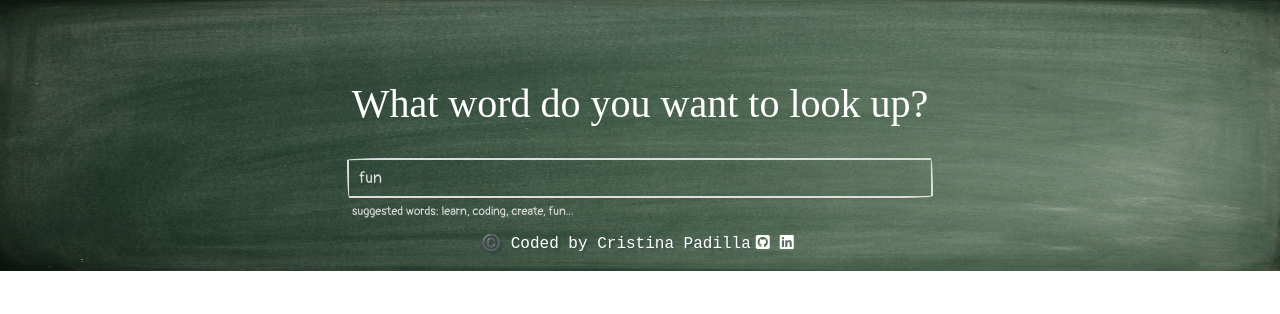
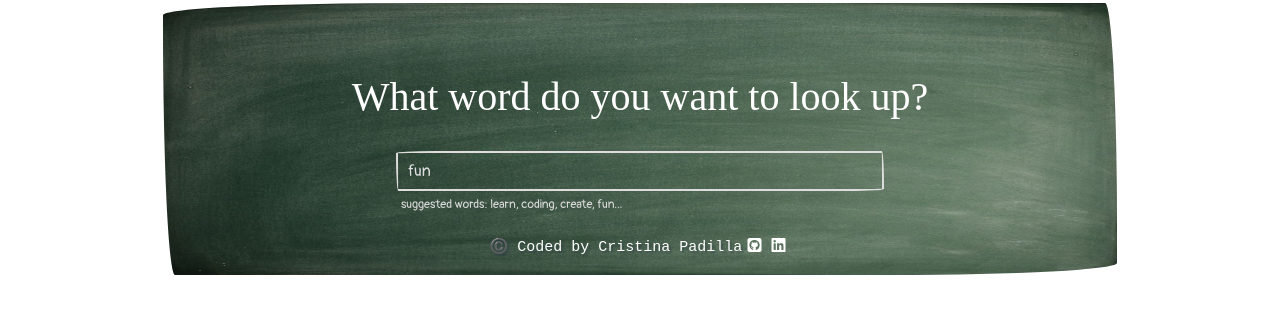
Before and after one commit to Mama-simba/dictionary-project, a React (Create React App) app: page / in a window 1280 px wide. Shown: the top 314 px of the page. Built offline with nearby package versions, Linux system fonts and the light colour scheme; no server answers; a web font is replaced by a local one.

Commit message:
Photos API integrated

```diff
--- a/src/App.css
+++ b/src/App.css
@@ -6,31 +6,33 @@
 
 
 body {
+
+}
+
+
+.App {
+  max-width: 960px;
+  margin: 0 auto;
+
   background-image: url("/src/blackboard.jpg");
   background-repeat:no-repeat;
   background-position: center;
   background-size: 100% 100%;
-
-  /*background: #63856a;
-  background: -moz-radial-gradient(center, ellipse cover,  #63856a 1%, #3c5a40 100%);
-  background: -webkit-gradient(radial, center center, 0px, center center, 100%, color-stop(1%,#63856a), color-stop(100%,#3c5a40));
-  background: -webkit-radial-gradient(center, ellipse cover,  #63856a 1%,#3c5a40 100%);
-  background: -o-radial-gradient(center, ellipse cover,  #63856a 1%,#3c5a40 100%);
-  background: -ms-radial-gradient(center, ellipse cover,  #63856a 1%,#3c5a40 100%);
-  background: radial-gradient(ellipse at center,  #63856a 1%,#3c5a40 100%);
-  filter: progid:DXImageTransform.Microsoft.gradient( startColorstr='#63856a', endColorstr='#3c5a40',GradientType=1 ); /* IE6-9 fallback on horizontal gradient */
+  border: 3px solid white;
+  border-radius: 255px 15px 225px 15px/15px 225px 15px 255px;
 }
-
-
 
 h1 {
   font-family: 'Walter Turncoat', cursive;
   color: white;
+  padding-top: 50px;
+
 }
 
 
 .App-header {
-  margin-top: 80px;
+  margin-top: 20px;
+
 }
 
 
@@ -44,12 +46,13 @@
 
 
 footer {
-  margin: 0px 0 15px 0;
+  margin: 20px 0 15px 0;
 }
 
 .copyright {
   color: white;
   font-family: "Courier New", Courier, monospace;
+  font-size: 15px;
   text-shadow: 2px 2px 2px rgba(31, 52, 63, 0.5);
 }
 
--- a/src/Dictionary.css
+++ b/src/Dictionary.css
@@ -2,7 +2,7 @@
 section {
     padding: 30px;
     border-radius: 4px;
-    margin: 20px 0;
+    margin: 30px 0;
     border: 3px solid white;
     border-radius: 255px 15px 225px 15px/15px 225px 15px 255px;
 }
--- a/src/Dictionary.js
+++ b/src/Dictionary.js
@@ -1,6 +1,7 @@
 import React, {useState} from "react";
 import axios from "axios";
 import Results from "./Results";
+import Photos from "./Photos";
 
 import "./Dictionary.css";
 
@@ -8,16 +9,26 @@
     let [keyword, setKeyword] = useState ("fun");
     let [results, setResults] = useState (null);
     let [loaded, setLoaded] = useState (false);
+    let [photos, setPhotos] = useState (null);
 
     function handleResponse(response){
+        setResults(response.data[0]);
+    }
 
-        setResults(response.data[0]);
+    function handlePexelsResponse(response){
+        setPhotos(response.data.photos);
+
     }
 
     function search(){
         let apiUrl = `https://api.dictionaryapi.dev/api/v2/entries/en_US/${keyword}`;
         axios.get(apiUrl).then(handleResponse);
 
+
+        let pexelsApiKey = "563492ad6f9170000100000175b989bf7b4d4a618b532f1fcfcff1ab";
+        let pexelsApiUrl = `https://api.pexels.com/v1/search?query=${keyword}&per_page=9`;
+        let headers = {"Authorization" : `Bearer ${pexelsApiKey}` };
+        axios.get(pexelsApiUrl, { headers: headers}).then(handlePexelsResponse);
     }
 
     function handleSubmit(event){
@@ -45,6 +56,7 @@
                     suggested words: learn, coding, create, fun...
                 </div>
             <Results results={results}/>
+            <Photos photos={photos}/>
         </div>);
 
     } else {
--- /dev/null
+++ b/src/Photos.css
@@ -0,0 +1,16 @@
+
+
+
+
+.Photos img {
+    border: 3px outset white;
+    border-radius: 255px 15px 225px 15px/15px 225px 15px 255px;
+    margin-bottom: 20px;
+
+
+}
+
+.Photos img:hover{
+    transform: scale(1.1);
+    transition: .5s ease-in-out;
+}
--- /dev/null
+++ b/src/Photos.js
@@ -0,0 +1,27 @@
+import React from "react";
+
+import "./Photos.css";
+
+export default function Photos(props){
+    if (props.photos){
+        console.log(props.photos);
+        return (
+            <div className="Photos">
+                <div className="row">
+                    {props.photos.map(function (photo, index) {
+                       return (
+                           <div className="col-4" key={index}>
+                               <a href={photo.src.original} target="_blank" rel="noreferrer">
+                                 <img src= {photo.src.landscape} className="img-fluid" alt="visual example of the searched word" />
+                               </a>
+                           </div>
+                       );
+                    })}
+               </div>
+            </div>
+        );
+    } else {
+        return null;
+    }
+
+}
```
